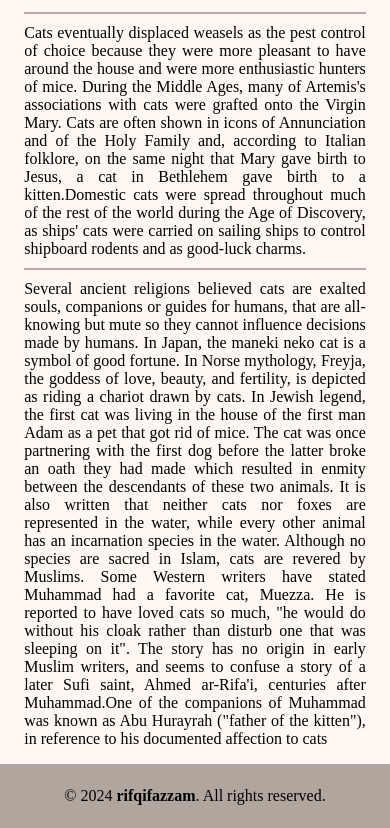
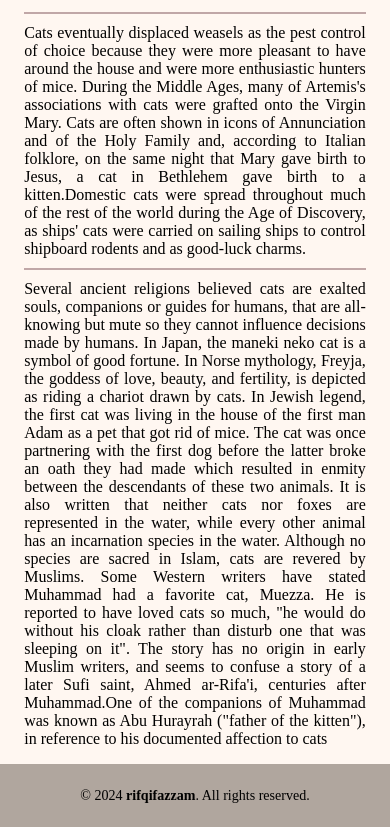
Before and after one commit to rifqifazzam/El-Catto, a plain HTML site: page index.html in a window 390 px wide. Shown: the part 2601-3429 px from the top of the page. Drawn offline with Linux system fonts and the light colour scheme.

Commit message:
Update Font

```diff
--- a/style.css
+++ b/style.css
@@ -320,6 +320,13 @@ footer a {
         font-size: 16px;
     }
 
+    footer {
+        text-align: center;
+    }
+
+    footer p {
+        font-size: clamp(0.875rem, 0.75269rem + 0.515vw, 1rem);
+    }
 }
 
 .space {
```
